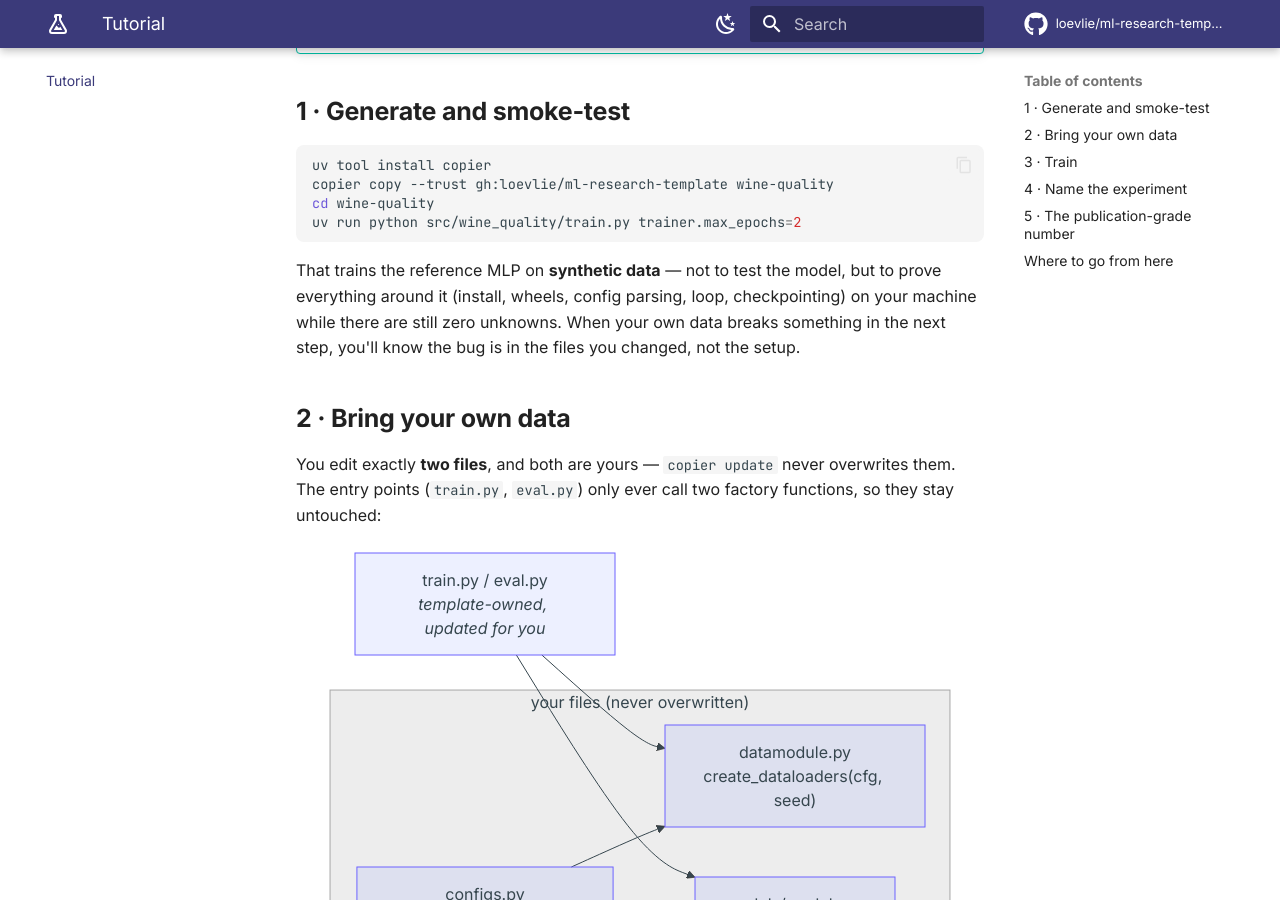
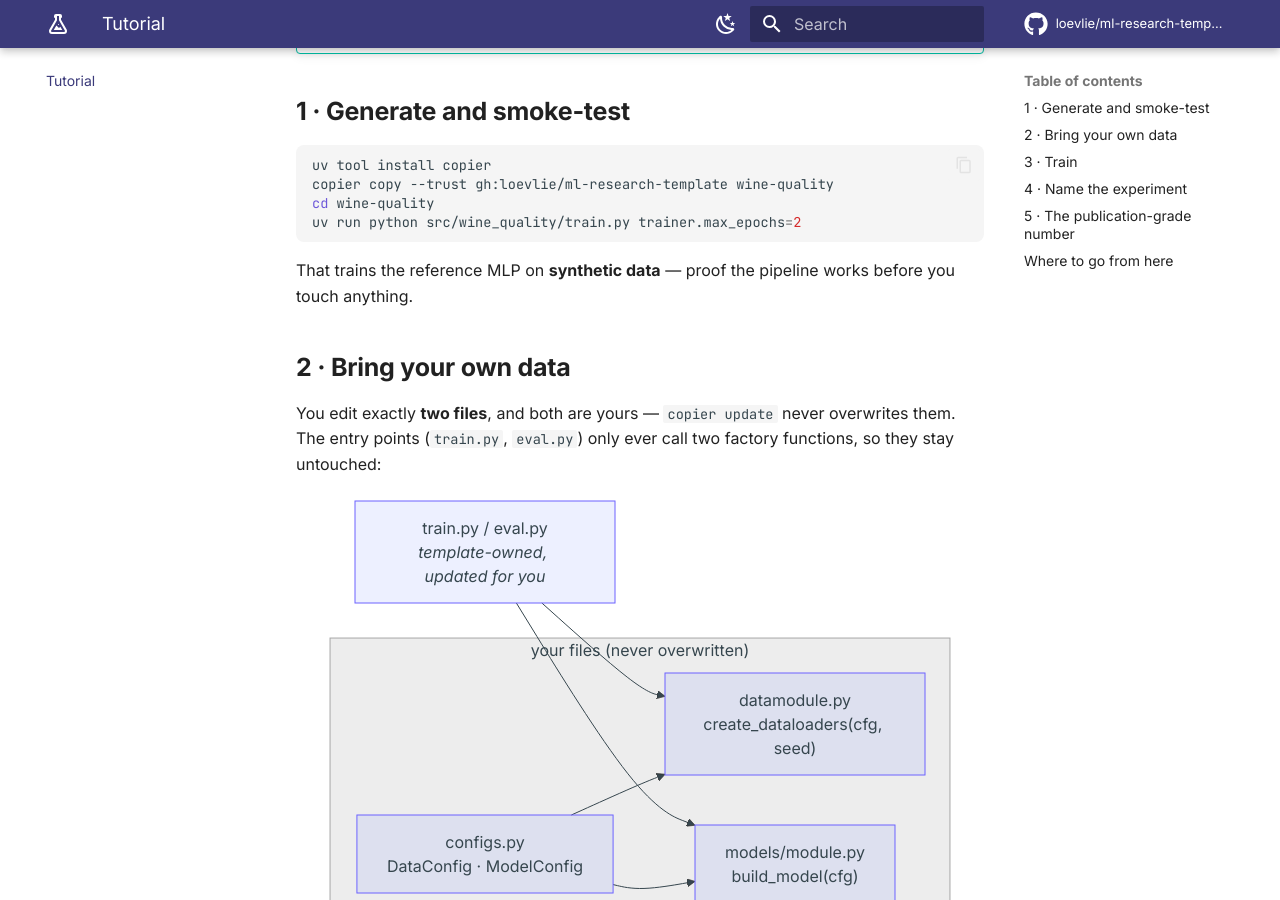
Before and after one commit to loevlie/ml-research-template, an MkDocs documentation site: the page built from docs/tutorial.md, in a window 1280 px wide and 900 px high, scrolled down 462 px. Built offline with MkDocs 1.6.1 and Material for MkDocs 9.7.7, drawn with Linux system fonts in a browser that asks for light colours; comment, search, counter and statistics services are not loaded.

Commit message:
Revert smoke-run over-explanation in tutorial and getting-started

````diff
--- a/docs/tutorial.md
+++ b/docs/tutorial.md
@@ -24,11 +24,8 @@
 uv run python src/wine_quality/train.py trainer.max_epochs=2
 ```
 
-That trains the reference MLP on **synthetic data** — not to test the model,
-but to prove everything around it (install, wheels, config parsing, loop,
-checkpointing) on your machine while there are still zero unknowns. When your
-own data breaks something in the next step, you'll know the bug is in the
-files you changed, not the setup.
+That trains the reference MLP on **synthetic data** — proof the pipeline works
+before you touch anything.
 
 ## 2 · Bring your own data
 
````
Also changed, not shown: docs/getting-started.md (+1 -1 lines).
